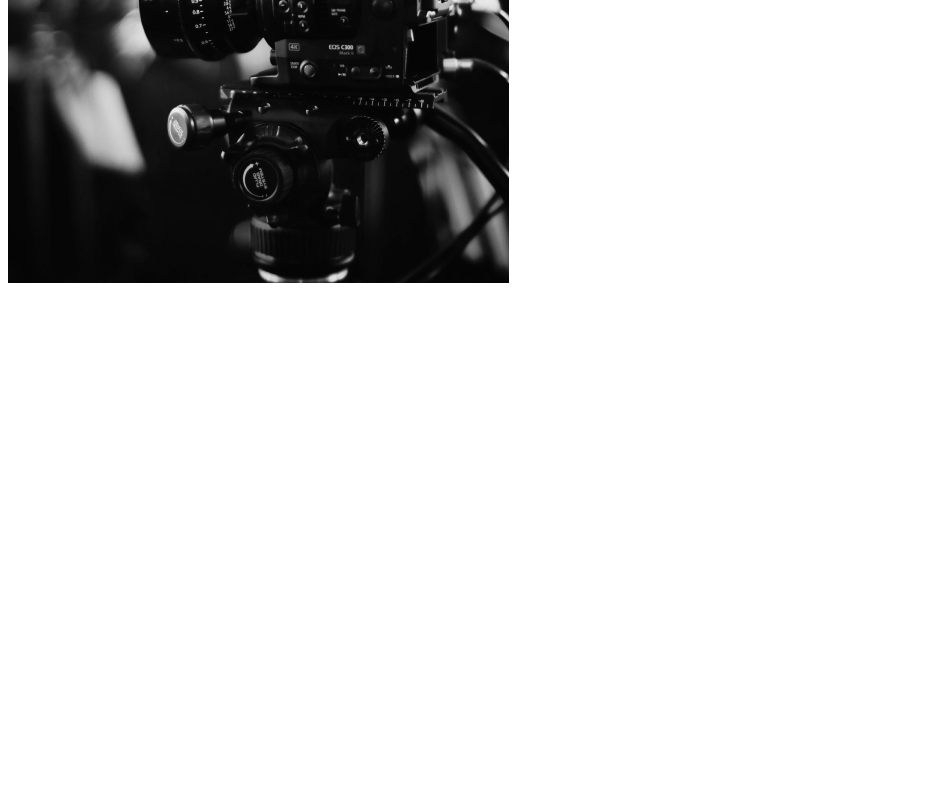
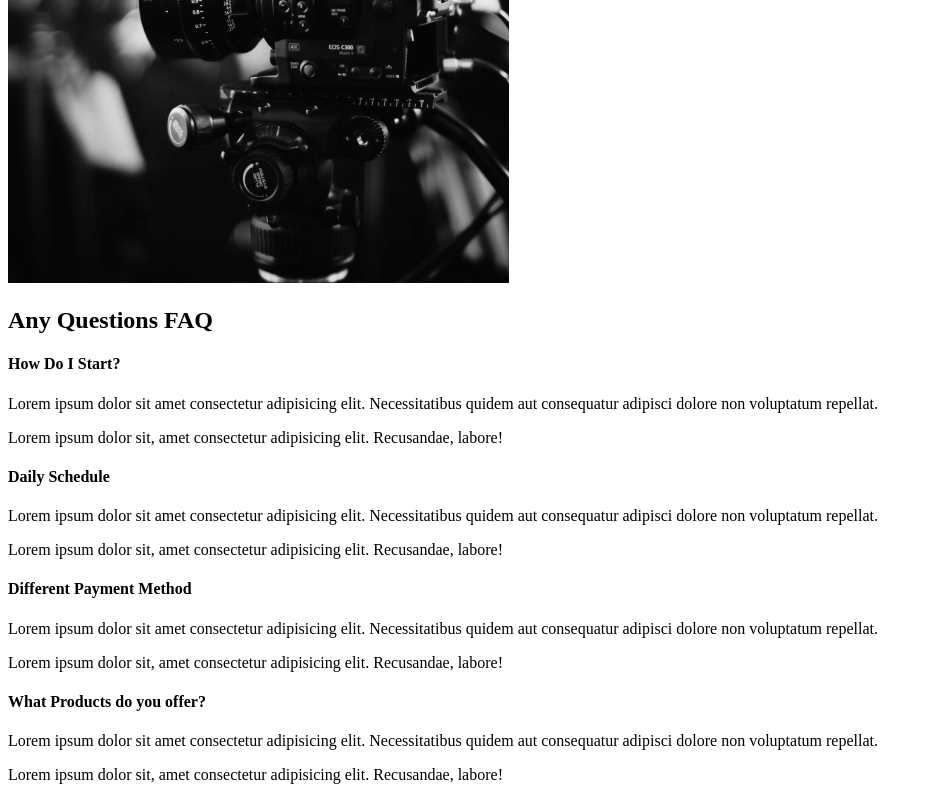
Before and after one commit to towerbrother/personalPortfolio-app, a React (Create React App) app: page / in a window 1280 px wide. Shown: the part 2099-2899 px from the top of the page, without its empty margins (0-932 px from the left). Before the commit the page ends 2394 px from the top, so only its background shows below. Built offline with nearby package versions, Linux system fonts and the light colour scheme.

Commit message:
FAQSection initial setup

```diff
--- a/src/components/AboutSection.js
+++ b/src/components/AboutSection.js
@@ -3,7 +3,7 @@
 
 const AboutSection = () => {
   return (
-    <div>
+    <div className="about">
       <div className="description">
         <div className="title">
           <div className="hide">
--- /dev/null
+++ b/src/components/FAQSection.js
@@ -0,0 +1,69 @@
+import React from "react";
+
+const FAQSection = () => {
+  return (
+    <div className="faq">
+      <h2>
+        Any Questions <span>FAQ</span>
+      </h2>
+      <div className="question">
+        <h4>How Do I Start?</h4>
+        <div className="answer">
+          <p>
+            Lorem ipsum dolor sit amet consectetur adipisicing elit.
+            Necessitatibus quidem aut consequatur adipisci dolore non voluptatum
+            repellat.
+          </p>
+          <p>
+            Lorem ipsum dolor sit, amet consectetur adipisicing elit.
+            Recusandae, labore!
+          </p>
+        </div>
+      </div>
+      <div className="question">
+        <h4>Daily Schedule</h4>
+        <div className="answer">
+          <p>
+            Lorem ipsum dolor sit amet consectetur adipisicing elit.
+            Necessitatibus quidem aut consequatur adipisci dolore non voluptatum
+            repellat.
+          </p>
+          <p>
+            Lorem ipsum dolor sit, amet consectetur adipisicing elit.
+            Recusandae, labore!
+          </p>
+        </div>
+      </div>
+      <div className="question">
+        <h4>Different Payment Method</h4>
+        <div className="answer">
+          <p>
+            Lorem ipsum dolor sit amet consectetur adipisicing elit.
+            Necessitatibus quidem aut consequatur adipisci dolore non voluptatum
+            repellat.
+          </p>
+          <p>
+            Lorem ipsum dolor sit, amet consectetur adipisicing elit.
+            Recusandae, labore!
+          </p>
+        </div>
+      </div>
+      <div className="question">
+        <h4>What Products do you offer?</h4>
+        <div className="answer">
+          <p>
+            Lorem ipsum dolor sit amet consectetur adipisicing elit.
+            Necessitatibus quidem aut consequatur adipisci dolore non voluptatum
+            repellat.
+          </p>
+          <p>
+            Lorem ipsum dolor sit, amet consectetur adipisicing elit.
+            Recusandae, labore!
+          </p>
+        </div>
+      </div>
+    </div>
+  );
+};
+
+export default FAQSection;
--- a/src/pages/AboutPage.js
+++ b/src/pages/AboutPage.js
@@ -1,13 +1,14 @@
 import React from "react";
 import AboutSection from "./../components/AboutSection";
 import ServicesSection from "./../components/ServicesSection";
+import FAQSection from "./../components/FAQSection";
 
 const AboutPage = () => {
   return (
     <>
       <AboutSection />
       <ServicesSection />
-      {/* <FAQSection/> */}
+      <FAQSection />
     </>
   );
 };
```
Also changed, not shown: 1 other file (tests, documents, lock files or other folders).
